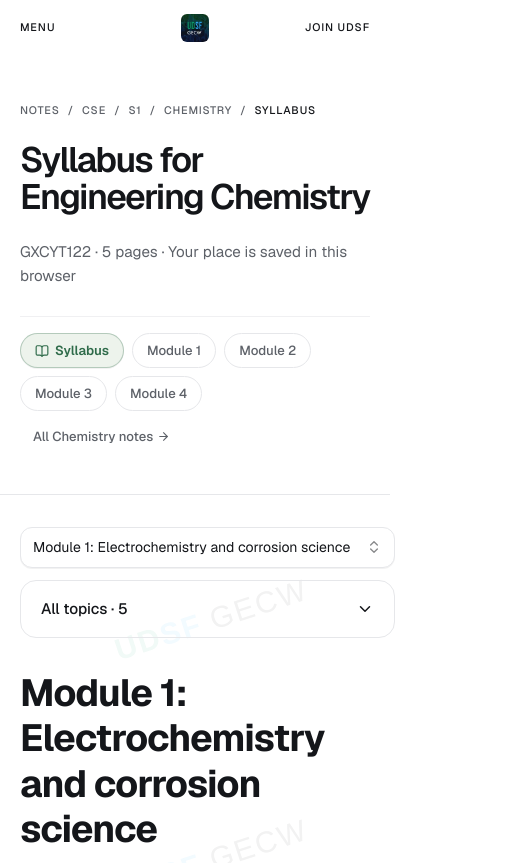
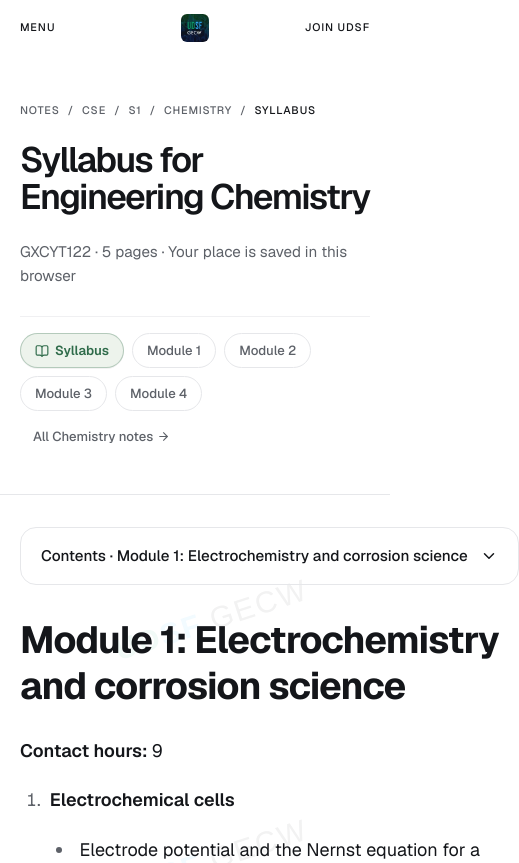
Before and after one commit to udsfgecw/website, a React (Vite) app: page /notes/cse/s1/chemistry/syllabus in a window 390 px wide. Shown: the top 863 px of the page, 519 px wide, since content can reach past the window. Built offline with nearby package versions, Linux system fonts and the light colour scheme.

Commit message:
Remove duplicate topic combobox from reader sidebar and mobile view

```diff
--- a/src/features/notes/reader/Reader.tsx
+++ b/src/features/notes/reader/Reader.tsx
@@ -10,7 +10,6 @@ import { cn } from "@/lib/utils";
 import { chapterFor, pageAnchor, type NotesModule } from "../types";
 import PageMarkdown from "./PageMarkdown";
 import ReaderTools from "./ReaderTools";
-import TopicCombobox from "./TopicCombobox";
 import { findSubjectNav } from "./subjectNav";
 import { DEFAULT_PREFS, TEXT_SIZES, readPlace, readPrefs, savePlace, savePrefs, type Prefs, type ReadingPlace } from "./readingPlace";
 
@@ -267,33 +266,17 @@ export default function Reader({ notes }: { notes: NotesModule }) {
             {/* contents: a sticky column on wide screens, a collapsible list on phones */}
             <aside className="max-lg:hidden lg:sticky lg:top-[calc(var(--nav-h)+1.5rem)] lg:max-h-[calc(100svh-var(--nav-h)-3rem)] lg:self-start lg:overflow-y-auto">
               <p className="label mb-3 px-3 text-ink-2">Contents</p>
-              <div className="mb-3 px-1">
-                <TopicCombobox
-                  chapters={notes.chapters}
-                  currentChapter={chapter}
-                  unitLabel={unit}
-                  onSelect={(p) => scrollToPlace({ page: p, offset: 0 })}
-                />
-              </div>
               {contents}
               <div className="mt-6 border-t border-line px-3 pt-5">{textSize}</div>
             </aside>
-            <div className="lg:hidden flex flex-col gap-3">
-              <TopicCombobox
-                chapters={notes.chapters}
-                currentChapter={chapter}
-                unitLabel={unit}
-                onSelect={(p) => scrollToPlace({ page: p, offset: 0 })}
-              />
-              <details className="group rounded-2xl border border-line">
+            <details className="group rounded-2xl border border-line lg:hidden">
               <summary className="flex cursor-pointer list-none items-center justify-between gap-3 px-5 py-4 text-[0.95rem] font-medium">
-                  <span className="min-w-0 truncate">All topics · {notes.chapters.length}</span>
+                <span className="min-w-0 truncate">Contents · {chapter.title}</span>
                 <ChevronDown size={18} className="shrink-0 group-open:rotate-180" aria-hidden="true" />
               </summary>
               <div className="border-t border-line p-2">{contents}</div>
               <div className="border-t border-line px-5 py-3">{textSize}</div>
             </details>
-            </div>
 
             <article
               className={cn("notes-prose min-w-0", notes.unitLabel === "section" && "notes-prose--sectioned")}
```
Lines whose indentation alone changed are shown as unchanged.
